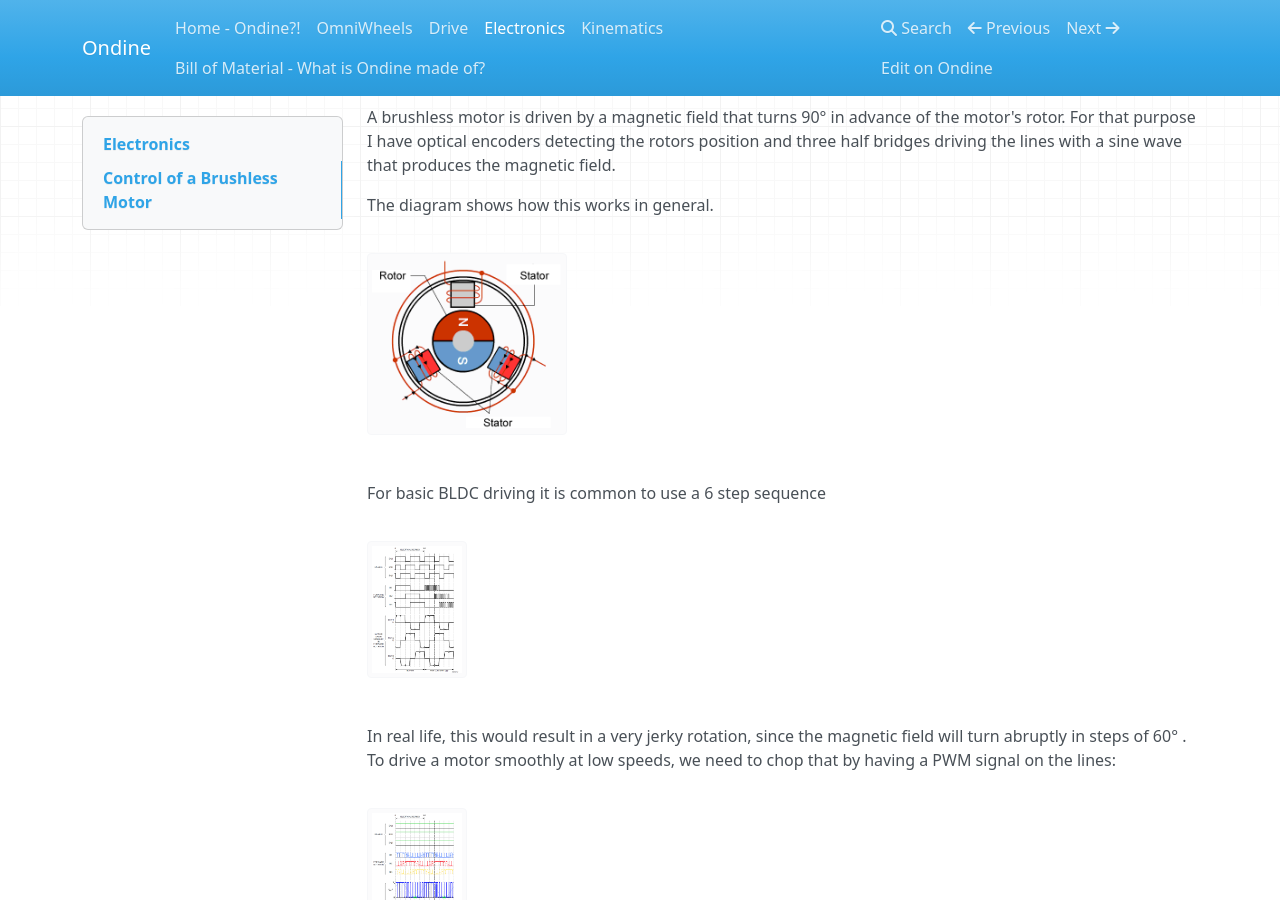
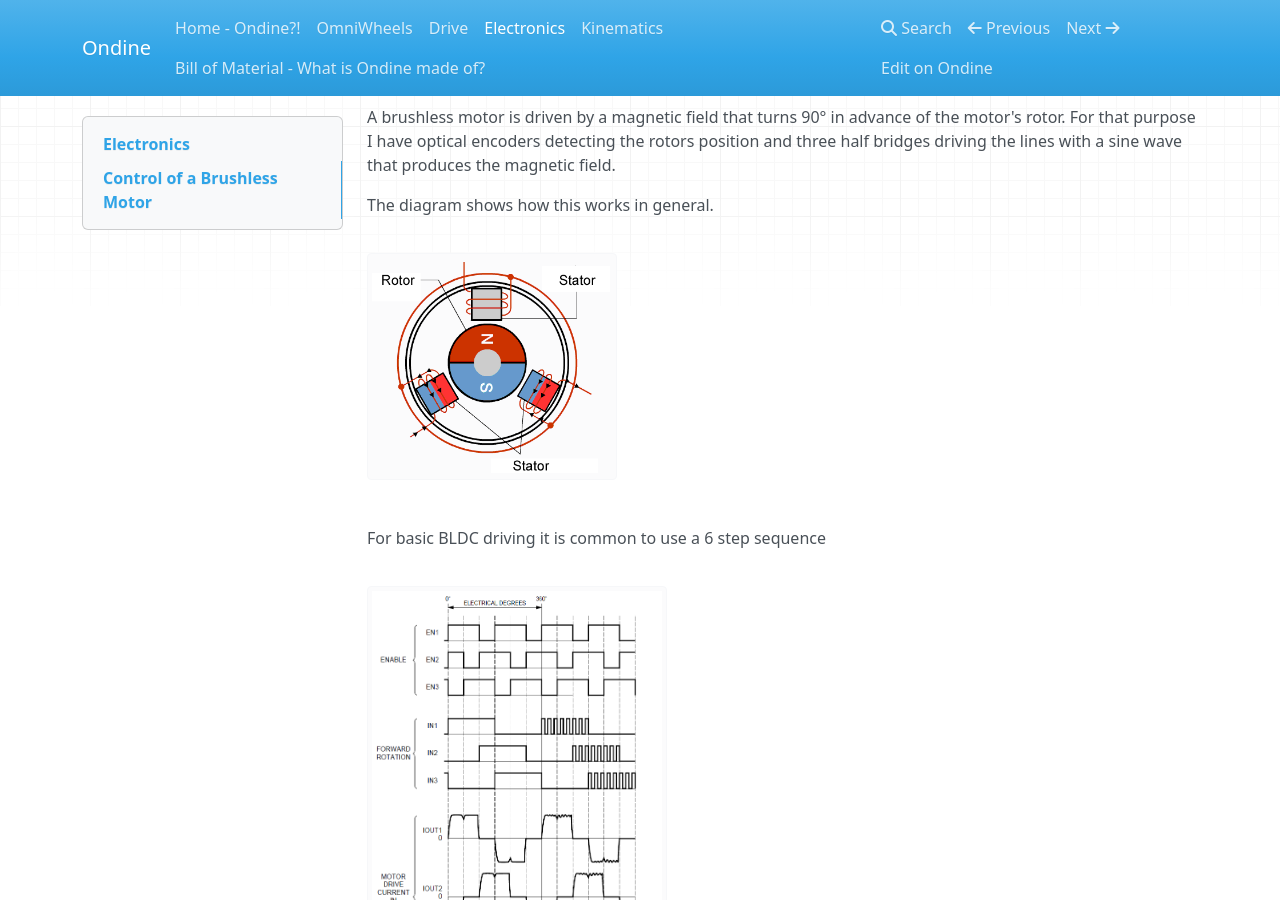
Before and after one commit to jochenalt/Ondine, an MkDocs documentation site: the page built from docs/Electronics.md, in a window 1280 px wide and 900 px high, scrolled down 376 px. Built offline with MkDocs 1.6.1, drawn with Linux system fonts in a browser that asks for light colours; nearby versions of some CDN libraries; old or Windows-style settings are respelled for this version of MkDocs.

Commit message:
no message

```diff
--- a/docs/Electronics.md
+++ b/docs/Electronics.md
@@ -14,19 +14,19 @@
 
 The diagram shows how this works in general.
 
-<img width="200" src="https://raw.githubusercontent.com/jochenalt/Ondine/master/docs/images/electronics/bldc motor animation.gif"/>
+<img width="250" src="https://raw.githubusercontent.com/jochenalt/Ondine/master/docs/images/electronics/bldc motor animation.gif"/>
 
 For basic BLDC driving it is common to use a 6 step sequence
 
-<img width="100" src="https://raw.githubusercontent.com/jochenalt/Ondine/master/docs/images/electronics/BLDC 6 step sequence.png"/>
+<img width="300" src="https://raw.githubusercontent.com/jochenalt/Ondine/master/docs/images/electronics/BLDC 6 step sequence.png"/>
 
 In real life, this would result in a very jerky rotation, since the magnetic field will turn abruptly in steps of 60° .
 To drive a motor smoothly at low speeds, we need to chop that by having a PWM signal on the lines:
 
-<img width="100" src="https://raw.githubusercontent.com/jochenalt/Ondine/master/docs/images/electronics/SPWM.png"/>
+<img width="300" src="https://raw.githubusercontent.com/jochenalt/Ondine/master/docs/images/electronics/SPWM.png"/>
 
 In general there are two choices to generate the signal: You can generate traditional sine waves (SPWM) and Space-Vector PWMs (SVPWM).
 
-<img width="100" src="https://raw.githubusercontent.com/jochenalt/Ondine/master/docs/images/electronics/SPWM vs SVPWM.png"/>
+<img width="300" src="https://raw.githubusercontent.com/jochenalt/Ondine/master/docs/images/electronics/SPWM vs SVPWM.png"/>
 
 I always want to have the most fancy thing, so I went with SVPWM.
```
